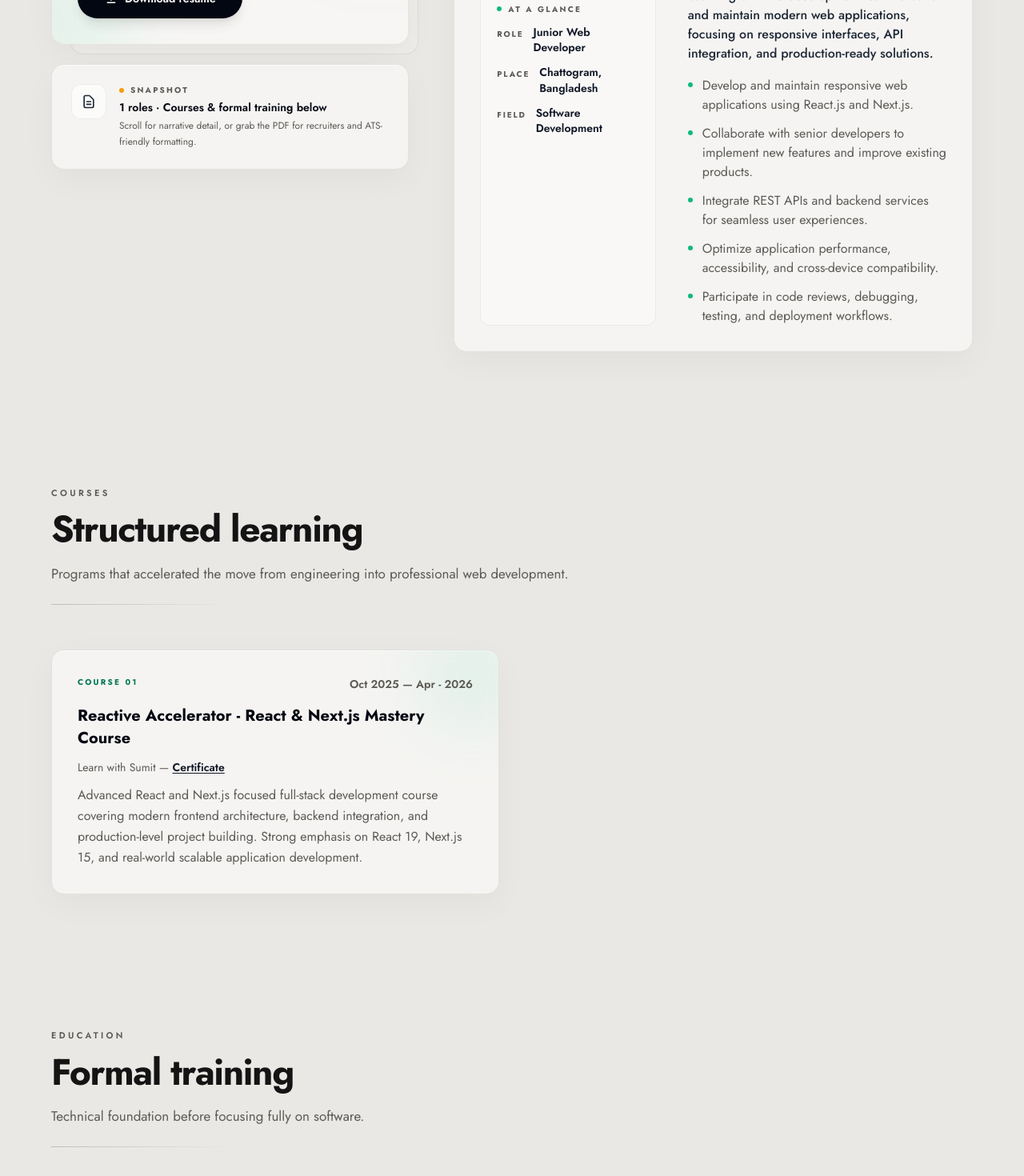
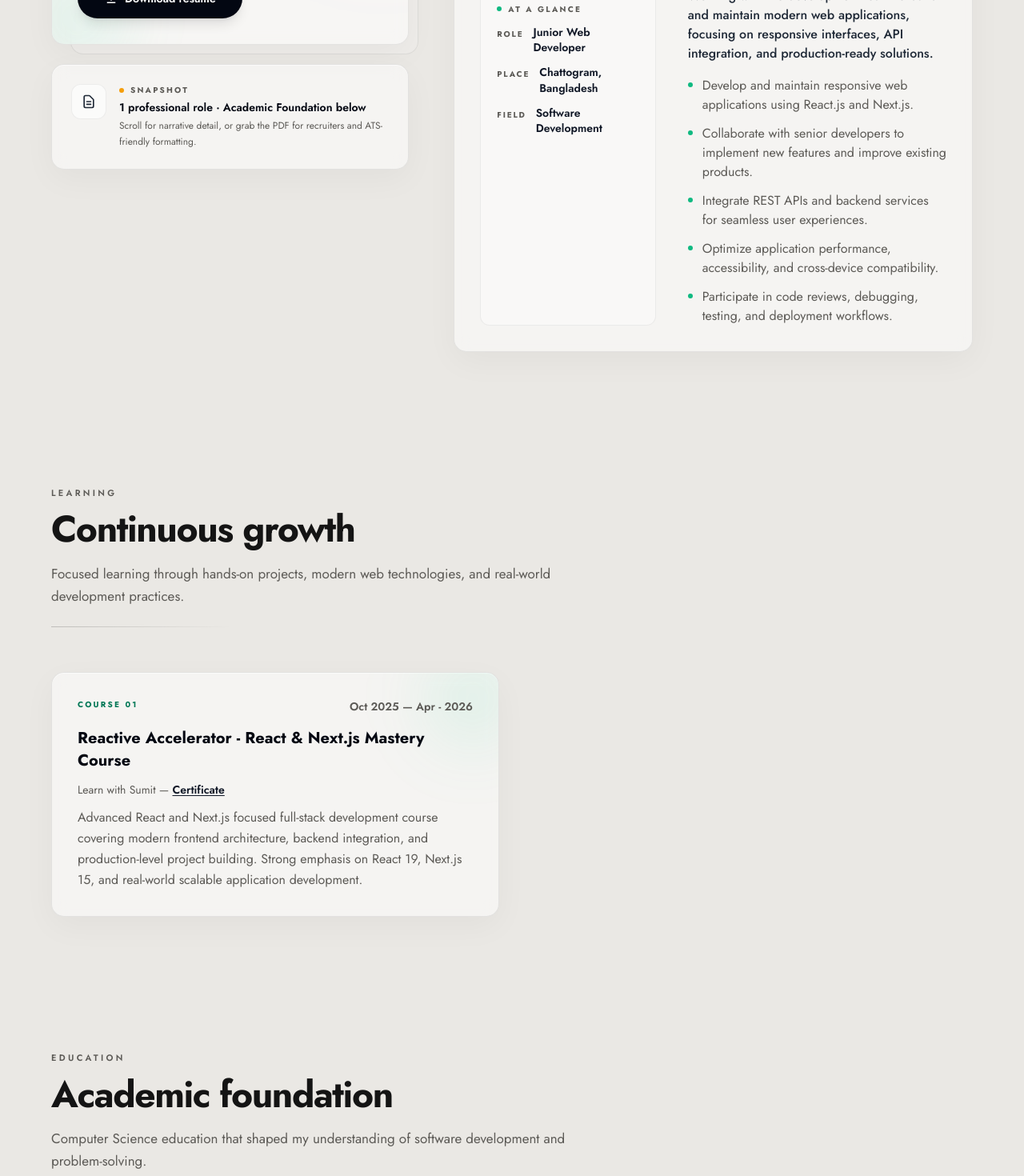
Before and after one commit to Nayan-Krishna-Ball/Nayan-Krishna-Ball-Portfolio, a React (Vite) app: page / in a window 1280 px wide. Shown: the part 2320-3790 px from the top of the page at 80% size. Built offline with nearby package versions, Linux system fonts and the light colour scheme.

Commit message:
Update resume data

```diff
--- a/src/Editorial/EditorialResume.jsx
+++ b/src/Editorial/EditorialResume.jsx
@@ -162,8 +162,8 @@ const EditorialResume = () => {
       <EditorialSection
         id="experience"
         kicker="Experience"
-        title="Where I shipped software"
-        subtitle="Production apps, ERP for institutes, and ongoing support after launch — from first demo to stable releases."
+        title="Professional experience"
+        subtitle="Building modern web applications, collaborating with development teams, and delivering production-ready solutions."
         className="!max-w-[1240px]"
       >
         <div className="grid items-start gap-12 lg:grid-cols-12 lg:gap-14">
@@ -210,8 +210,8 @@ const EditorialResume = () => {
                   </span>
                 </div>
                 <p className="text-sm font-semibold text-gray-950">
-                  {editorialExperiences.length} roles · Courses &amp; formal
-                  training below
+                  {editorialExperiences.length} professional role · Academic
+                  Foundation below
                 </p>
                 <p className="mt-1 text-xs leading-relaxed text-[var(--ed-muted)]">
                   Scroll for narrative detail, or grab the PDF for recruiters
@@ -231,9 +231,9 @@ const EditorialResume = () => {
 
       <EditorialSection
         id="courses"
-        kicker="Courses"
-        title="Structured learning"
-        subtitle="Programs that accelerated the move from engineering into professional web development."
+        kicker="Learning"
+        title="Continuous growth"
+        subtitle="Focused learning through hands-on projects, modern web technologies, and real-world development practices."
         className="!max-w-[1240px] !pt-12 lg:!pt-16"
         delay={0.04}
       >
@@ -247,8 +247,8 @@ const EditorialResume = () => {
       <EditorialSection
         id="education"
         kicker="Education"
-        title="Formal training"
-        subtitle="Technical foundation before focusing fully on software."
+        title="Academic foundation"
+        subtitle="Computer Science education that shaped my understanding of software development and problem-solving."
         className="!max-w-[1240px] !pt-12 lg:!pt-16"
         delay={0.06}
       >
```
